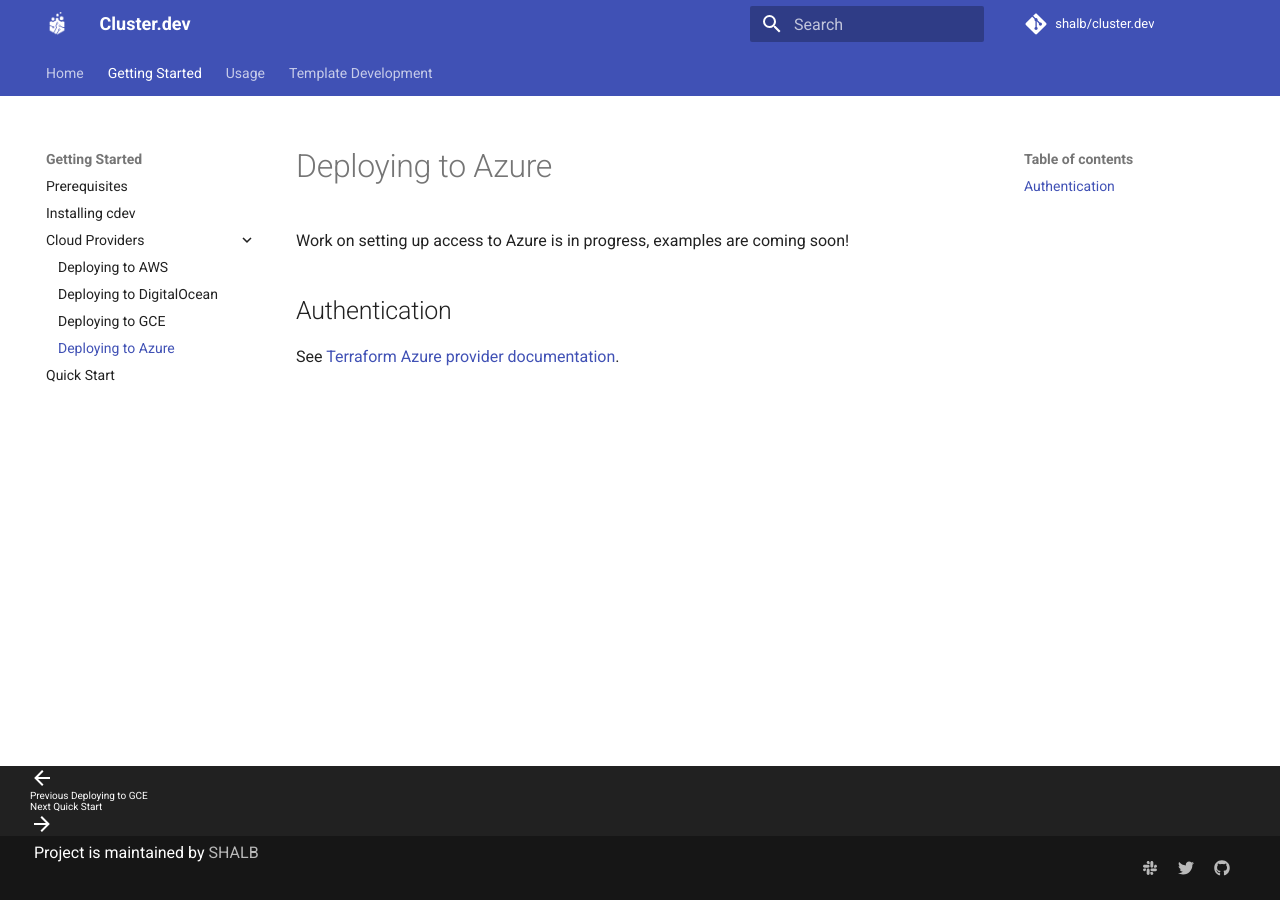
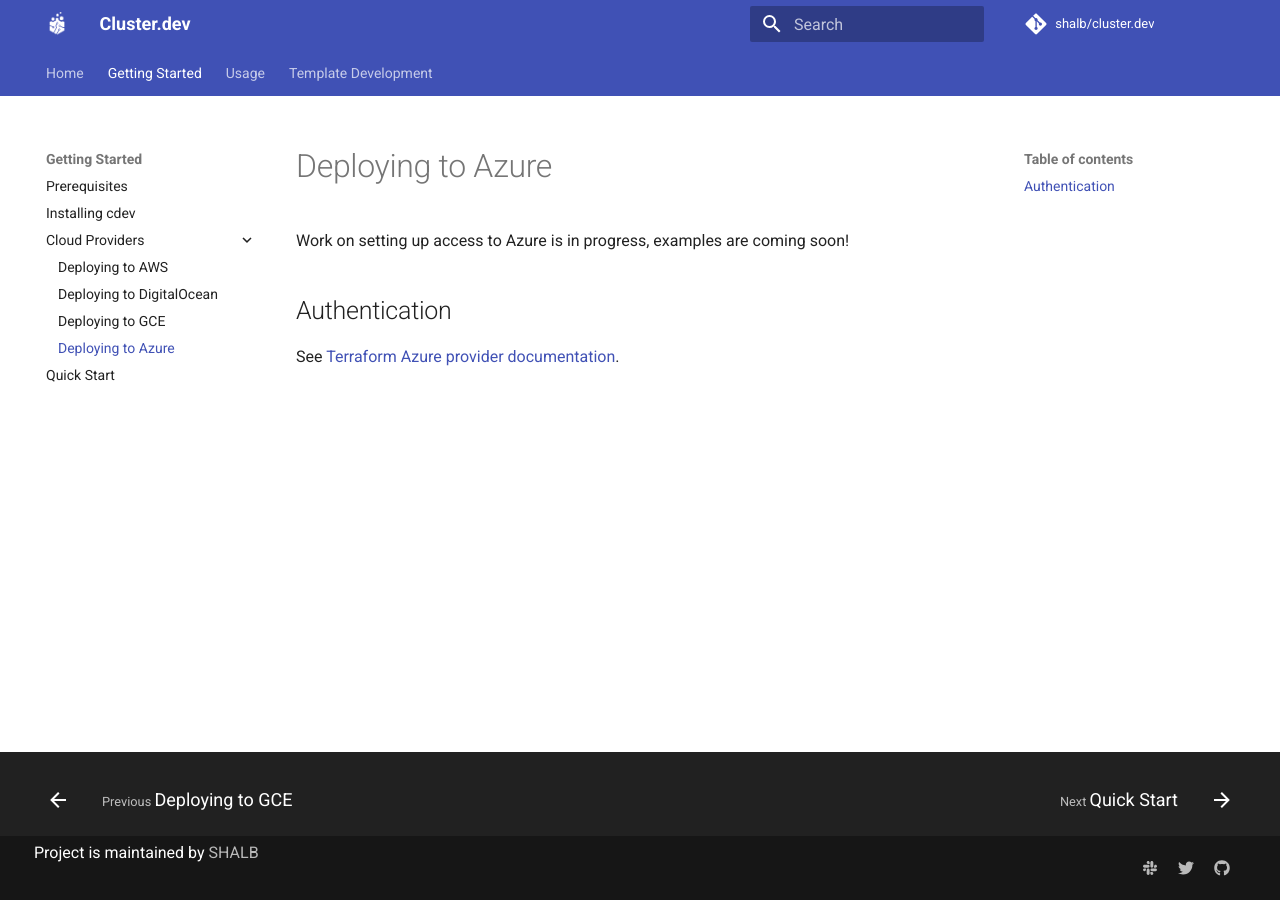
Before and after one commit to shalb/cluster.dev, an MkDocs documentation site: the page built from docs/azure-cloud-provider.md, in a window 1280 px wide. Built offline with MkDocs 1.6.1 and Material for MkDocs 9.7.7, drawn with Linux system fonts in a browser that asks for light colours; comment, search, counter and statistics services are not loaded.

Commit message:
Update Footer version

```diff
--- a/docs/theme-overrides/partials/footer.html
+++ b/docs/theme-overrides/partials/footer.html
@@ -4,16 +4,15 @@
 {% import "partials/language.html" as lang with context %}
 <footer class="md-footer">
   {% if page.previous_page or page.next_page %}
-    <div class="md-footer-nav">
-      <nav class="md-footer-nav__inner md-grid" aria-label="{{ lang.t('footer.title') }}">
+    <nav class="md-footer__inner md-grid" aria-label="{{ lang.t('footer.title') }}">
       {% if page.previous_page %}
-          <a href="{{ page.previous_page.url | url }}" title="{{ page.previous_page.title | striptags }}" class="md-footer-nav__link md-footer-nav__link--prev" rel="prev">
-            <div class="md-footer-nav__button md-icon">
+        <a href="{{ page.previous_page.url | url }}" class="md-footer__link md-footer__link--prev" rel="prev">
+          <div class="md-footer__button md-icon">
             {% include ".icons/material/arrow-left.svg" %}
           </div>
-            <div class="md-footer-nav__title">
+          <div class="md-footer__title">
             <div class="md-ellipsis">
-                <span class="md-footer-nav__direction">
+              <span class="md-footer__direction">
                 {{ lang.t("footer.previous") }}
               </span>
               {{ page.previous_page.title }}
@@ -22,22 +21,21 @@
         </a>
       {% endif %}
       {% if page.next_page %}
-          <a href="{{ page.next_page.url | url }}" title="{{ page.next_page.title | striptags }}" class="md-footer-nav__link md-footer-nav__link--next" rel="next">
-            <div class="md-footer-nav__title">
+        <a href="{{ page.next_page.url | url }}" class="md-footer__link md-footer__link--next" rel="next">
+          <div class="md-footer__title">
             <div class="md-ellipsis">
-                <span class="md-footer-nav__direction">
+              <span class="md-footer__direction">
                 {{ lang.t("footer.next") }}
               </span>
               {{ page.next_page.title }}
             </div>
           </div>
-            <div class="md-footer-nav__button md-icon">
+          <div class="md-footer__button md-icon">
             {% include ".icons/material/arrow-right.svg" %}
           </div>
         </a>
       {% endif %}
     </nav>
-    </div>
   {% endif %}
   <div class="md-footer-meta md-typeset">
     <div class="md-footer-meta__inner md-grid">
```
Lines whose indentation alone changed are shown as unchanged.
